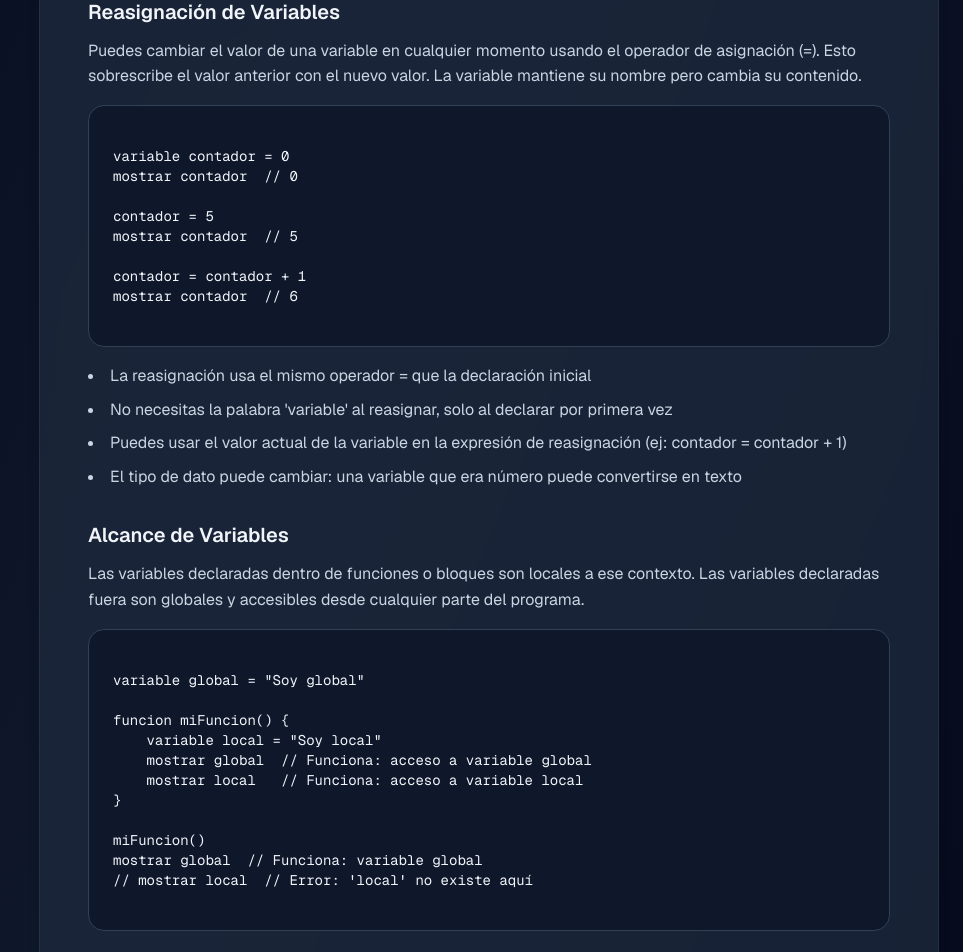
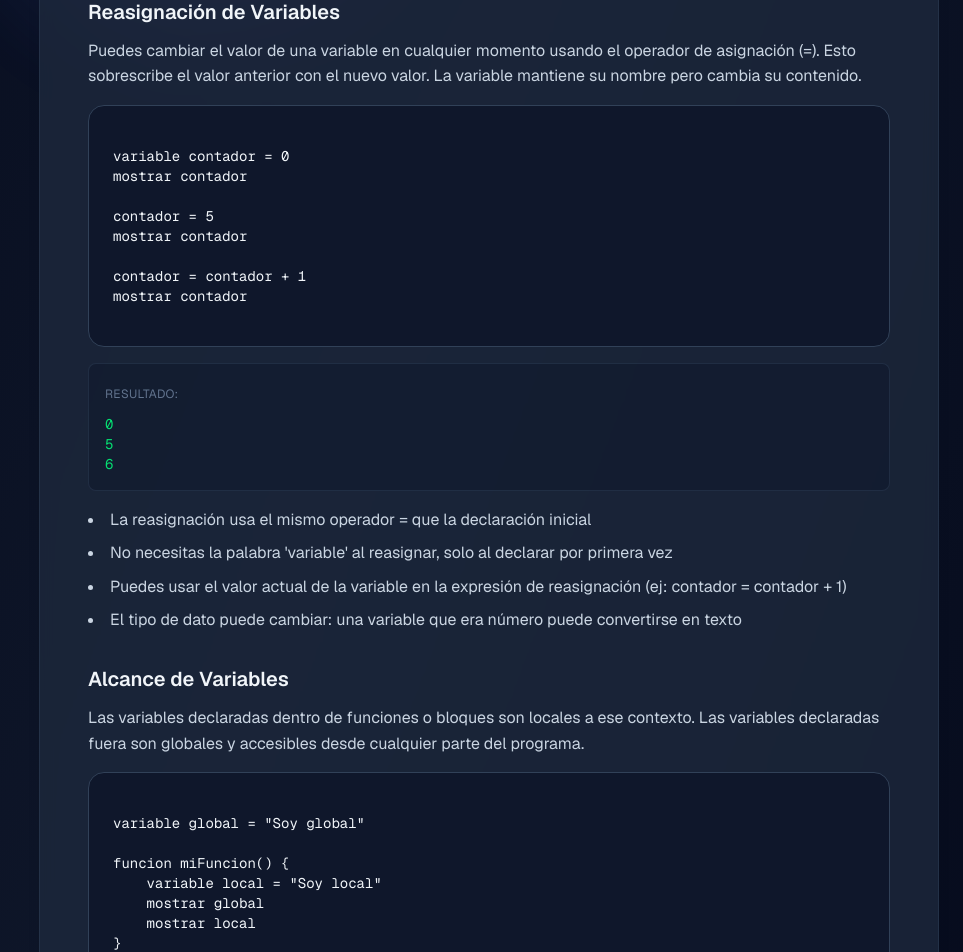
Before and after one commit to nicvazquezdev/hispano-lang-website, a Next.js app: page /documentacion in a window 1280 px wide. Shown: the part 1200-2152 px from the top of the page, without its empty margins (317-1280 px from the left). Built offline with nearby package versions, Linux system fonts and the light colour scheme.

Commit message:
Add output property to subsections in DocSection component and update lesson data with expected outputs for improved documentation clarity.

```diff
--- a/components/docs/DocSection.tsx
+++ b/components/docs/DocSection.tsx
@@ -7,6 +7,7 @@ interface SubSection {
   title: string;
   description?: string;
   code?: string;
+  output?: string;
   notes?: string[];
   syntax?: string;
 }
@@ -58,6 +59,15 @@ export default function DocSection({
               {subsection.code && (
                 <div className="mb-4">
                   <CodeBlock code={subsection.code} />
+                </div>
+              )}
+
+              {subsection.output && (
+                <div className="mb-4 bg-slate-900/50 border border-slate-700/50 rounded-lg p-4">
+                  <span className="text-xs text-slate-500 uppercase tracking-wide">Resultado:</span>
+                  <pre className="text-sm text-green-400 font-mono mt-2 whitespace-pre">
+                    {subsection.output}
+                  </pre>
                 </div>
               )}
 
--- a/lib/data.ts
+++ b/lib/data.ts
@@ -28,13 +28,14 @@ variable valorIndefinido = indefinido`,
         description:
           "Puedes cambiar el valor de una variable en cualquier momento usando el operador de asignación (=). Esto sobrescribe el valor anterior con el nuevo valor. La variable mantiene su nombre pero cambia su contenido.",
         code: `variable contador = 0
-mostrar contador  // 0
+mostrar contador
 
 contador = 5
-mostrar contador  // 5
+mostrar contador
 
 contador = contador + 1
-mostrar contador  // 6`,
+mostrar contador`,
+        output: "0\n5\n6",
         notes: [
           "La reasignación usa el mismo operador = que la declaración inicial",
           "No necesitas la palabra 'variable' al reasignar, solo al declarar por primera vez",
@@ -50,13 +51,18 @@ mostrar contador  // 6`,
 
 funcion miFuncion() {
     variable local = "Soy local"
-    mostrar global  // Funciona: acceso a variable global
-    mostrar local   // Funciona: acceso a variable local
+    mostrar global
+    mostrar local
 }
 
 miFuncion()
-mostrar global  // Funciona: variable global
-// mostrar local  // Error: 'local' no existe aquí`,
+mostrar global`,
+        output: "Soy global\nSoy local\nSoy global",
+        notes: [
+          "Las variables globales son accesibles desde cualquier parte del programa",
+          "Las variables locales solo existen dentro de la función donde se declaran",
+          "Intentar acceder a una variable local fuera de su función causa un error",
+        ],
       },
     ],
   },
@@ -1106,6 +1112,7 @@ constante MAX_INTENTOS = 3
 
 mostrar "El valor de PI es: " + PI
 mostrar "Gravedad: " + GRAVEDAD`,
+        output: "El valor de PI es: 3.14159\nGravedad: 9.8",
         notes: [
           "Por convención, los nombres van en MAYÚSCULAS_CON_GUIONES",
           "Deben inicializarse al momento de declararse",
@@ -1117,19 +1124,14 @@ mostrar "Gravedad: " + GRAVEDAD`,
         title: "Diferencia con Variables",
         description:
           "Las constantes protegen valores críticos de cambios accidentales.",
-        code: `// Variable: puede cambiar
-variable contador = 0
-contador = 1      // OK
-contador = 2      // OK
-
-// Constante: no puede cambiar
+        code: `variable contador = 0
+contador = 1
+contador = 2
+mostrar contador
+
 constante MAXIMO = 100
-mostrar MAXIMO    // 100
-// MAXIMO = 200   // Error: No se puede reasignar
-
-// Operadores compuestos tampoco funcionan
-// MAXIMO += 50   // Error
-// MAXIMO++       // Error`,
+mostrar MAXIMO`,
+        output: "2\n100",
         notes: [
           "Las variables pueden reasignarse, las constantes no",
           "No funcionan con operadores +=, -=, *=, /=",
```
